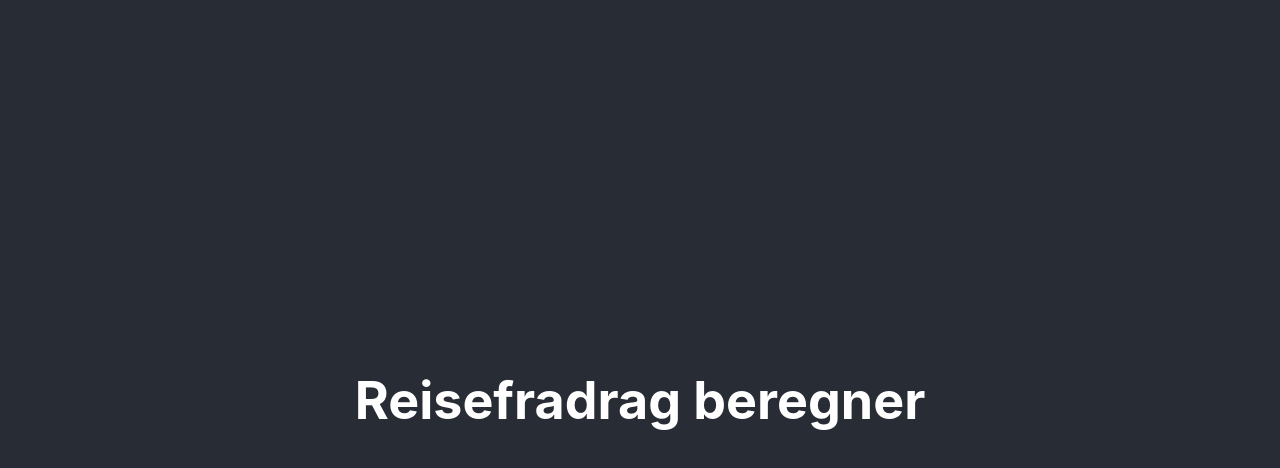
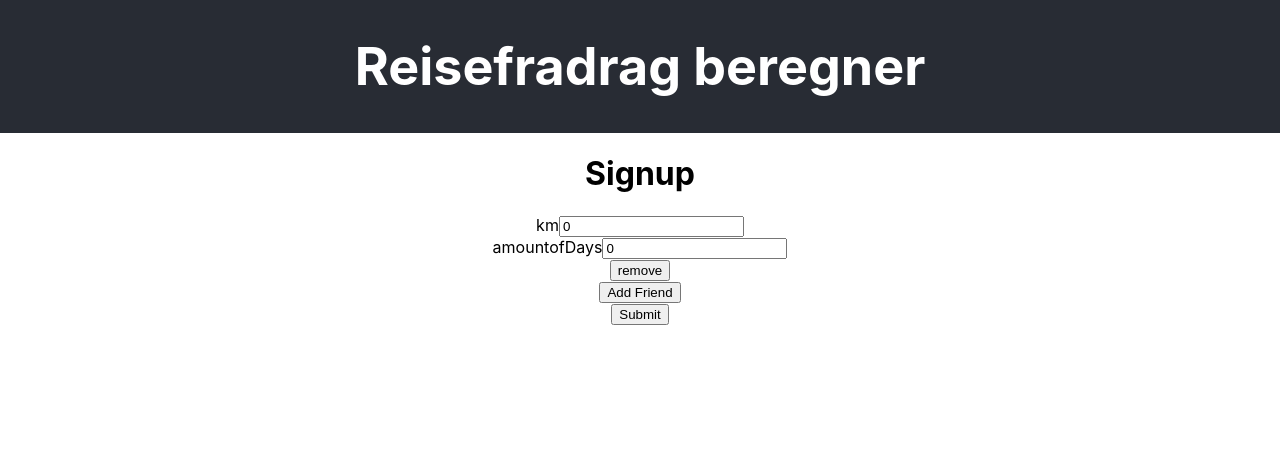
Before and after one commit to andrebl8/reisefradrag-beregner, a React (Create React App) app: page / in a window 1280 px wide. Shown: the top 468 px of the page. Built offline with nearby package versions, Linux system fonts and the light colour scheme; the HTML template or start-up script is replaced by a standard one.

Commit message:
Initial form setup with Formik

```diff
--- a/src/App.scss
+++ b/src/App.scss
@@ -15,7 +15,7 @@
 
 .App-header {
   background-color: #282c34;
-  min-height: 100vh;
+  min-height: 10vh;
   display: flex;
   flex-direction: column;
   align-items: center;
--- a/src/App.tsx
+++ b/src/App.tsx
@@ -1,5 +1,6 @@
 import React from 'react';
 
+import FormContainer from './components/Form/FormContainer';
 import Header from './components/header/Header';
 
 import './App.scss';
@@ -8,6 +9,8 @@ function App() {
   return (
     <div className="App">
       <Header />
+
+      <FormContainer />
     </div>
   );
 }
--- /dev/null
+++ b/src/components/Form/FormContainer.tsx
@@ -0,0 +1,121 @@
+/* eslint-disable jsx-a11y/label-has-associated-control */
+import {
+  Formik,
+  Form,
+  Field,
+  FormikHelpers,
+  FieldArray,
+  ErrorMessage
+} from 'formik';
+import React from 'react';
+
+interface IRouteObject {
+  km: number;
+  amountofDays: number;
+}
+
+interface IFormValues {
+  workroutes: Array<IRouteObject>;
+  visitRoutes: Array<IRouteObject>;
+  expenditure: number;
+}
+
+export default function FormContainer() {
+  return (
+    <div>
+      <h1>Signup</h1>
+      <Formik
+        initialValues={{
+          workroutes: [{ km: 0, amountofDays: 0 }],
+          visitRoutes: [{ km: 0, amountofDays: 0 }],
+          expenditure: 0
+        }}
+        onSubmit={(
+          values: IFormValues,
+          { setSubmitting }: FormikHelpers<IFormValues>
+        ) => {
+          console.log(values);
+          setSubmitting(false);
+        }}
+      >
+        {({ values }) => (
+          <Form>
+            <FieldArray name="workroutes">
+              {({ remove, push }) => (
+                <div>
+                  {values.workroutes.length > 0 &&
+                    values.workroutes.map((workroute, index) => (
+                      <div className="row">
+                        <div className="col">
+                          <label htmlFor={`workroutes.${index}.km`}>km</label>
+                          <Field
+                            name={`workroutes.${index}.km`}
+                            placeholder="0"
+                            type="number"
+                          />
+                          <ErrorMessage
+                            name={`workroutes.${index}.km`}
+                            component="div"
+                            className="field-error"
+                          />
+                        </div>
+                        <div className="col">
+                          <label htmlFor={`workroutes.${index}.amountofDays`}>
+                            amountofDays
+                          </label>
+                          <Field
+                            name={`workroutes.${index}.amountofDays`}
+                            placeholder="0"
+                            type="number"
+                          />
+                          <ErrorMessage
+                            name={`workroutes.${index}.amountofDays`}
+                            component="div"
+                            className="field-error"
+                          />
+                        </div>
+                        <div className="col">
+                          <button
+                            type="button"
+                            className="secondary"
+                            onClick={() => remove(index)}
+                          >
+                            remove
+                          </button>
+                        </div>
+                      </div>
+                    ))}
+                  <button
+                    type="button"
+                    className="secondary"
+                    onClick={() => push({ km: 0, amountofDays: 0 })}
+                  >
+                    Add Friend
+                  </button>
+                </div>
+              )}
+            </FieldArray>
+
+            {/*
+          <label htmlFor="firstName">First Name</label>
+          <Field id="firstName" name="firstName" placeholder="John" />
+
+          <label htmlFor="lastName">Last Name</label>
+          <Field id="lastName" name="lastName" placeholder="Doe" />
+
+          <label htmlFor="email">Email</label>
+          <Field
+            id="email"
+            name="email"
+            placeholder="john@acme.com"
+            type="email"
+          />
+          */}
+
+            <button type="submit">Submit</button>
+          </Form>
+        )}
+      </Formik>
+    </div>
+  );
+}
```
